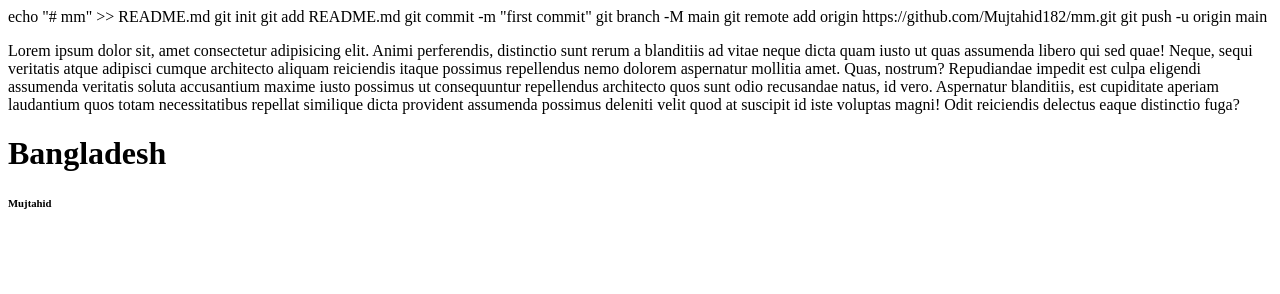
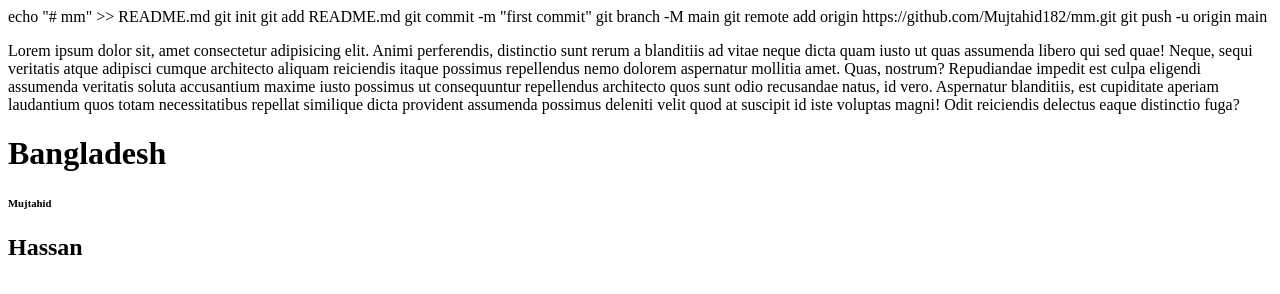
Before and after one commit to Mujtahid182/mm, a plain HTML site: page index.htm in a window 1280 px wide. Drawn offline with Linux system fonts and the light colour scheme.

Commit message:
first commit

```diff
--- a/index.htm
+++ b/index.htm
@@ -16,5 +16,6 @@
 <p>Lorem ipsum dolor sit, amet consectetur adipisicing elit. Animi perferendis, distinctio sunt rerum a blanditiis ad vitae neque dicta quam iusto ut quas assumenda libero qui sed quae! Neque, sequi veritatis atque adipisci cumque architecto aliquam reiciendis itaque possimus repellendus nemo dolorem aspernatur mollitia amet. Quas, nostrum? Repudiandae impedit est culpa eligendi assumenda veritatis soluta accusantium maxime iusto possimus ut consequuntur repellendus architecto quos sunt odio recusandae natus, id vero. Aspernatur blanditiis, est cupiditate aperiam laudantium quos totam necessitatibus repellat similique dicta provident assumenda possimus deleniti velit quod at suscipit id iste voluptas magni! Odit reiciendis delectus eaque distinctio fuga?</p>
 <h1>Bangladesh</h1>
     <h6>Mujtahid</h6>
+    <h2>Hassan</h2>
 </body>
 </html>
```
